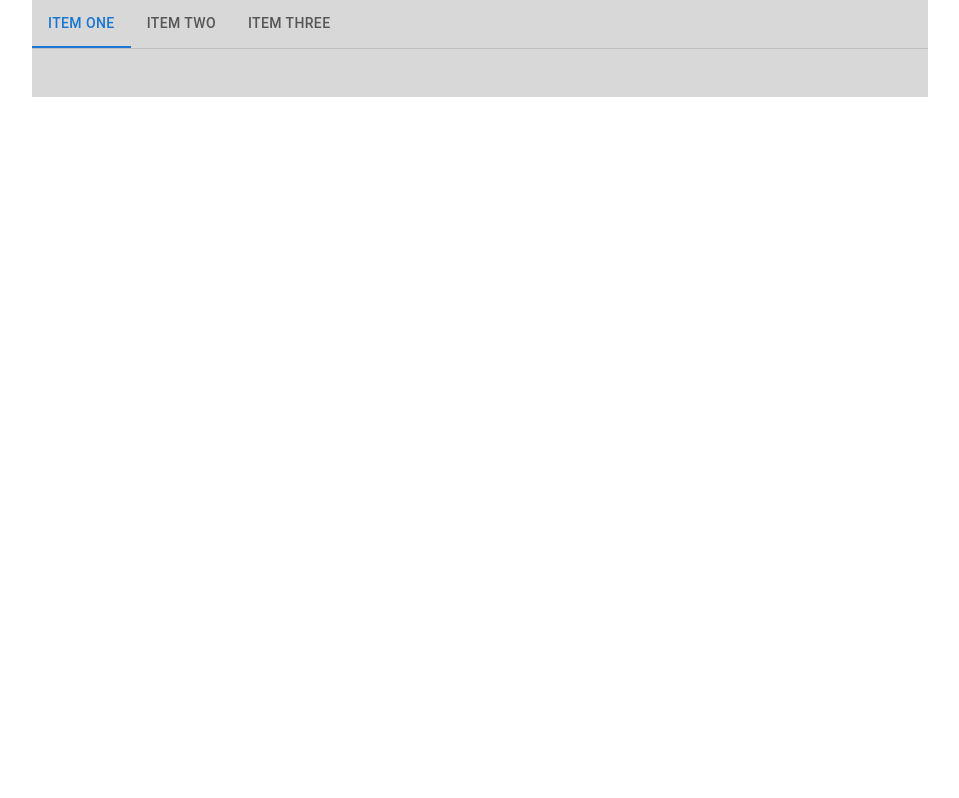
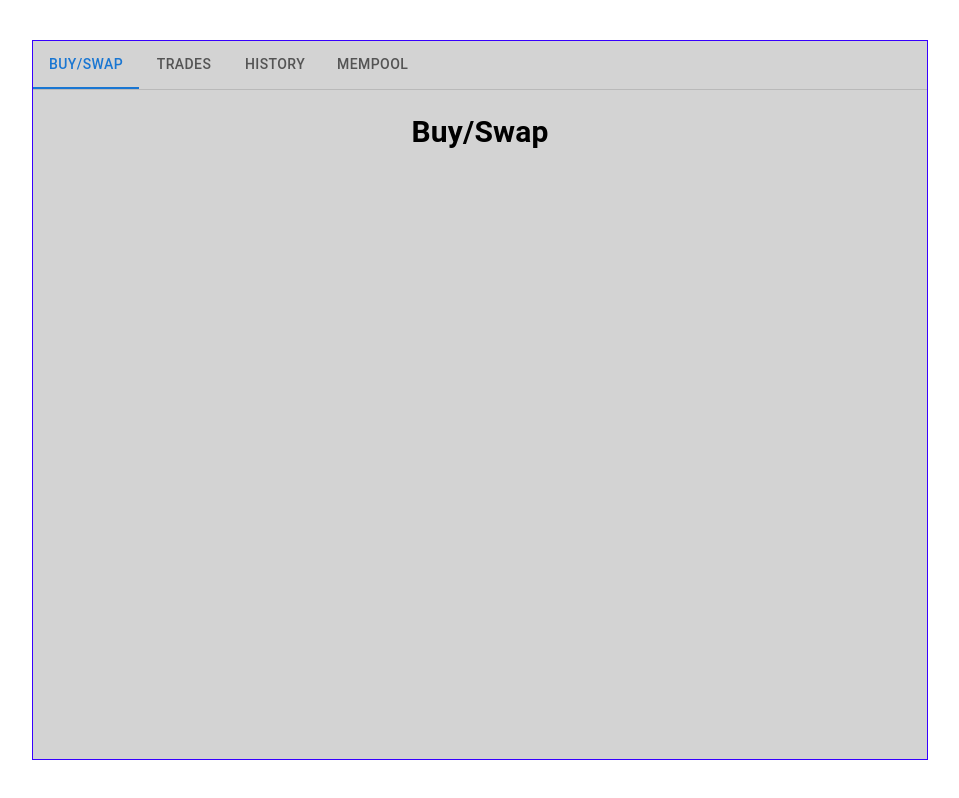
Before and after one commit to stainless-nata/DEX-Bot, a React (Create React App) app: page / in a window 1280 px wide. Shown: the whole page, without its empty margins (160-1119 px from the left). Built offline with nearby package versions, Linux system fonts and the light colour scheme.

Commit message:
add tailwind css

```diff
--- a/package.json
+++ b/package.json
@@ -38,5 +38,8 @@
       "last 1 firefox version",
       "last 1 safari version"
     ]
+  },
+  "devDependencies": {
+    "tailwindcss": "^3.3.2"
   }
 }
--- a/src/components/Main.js
+++ b/src/components/Main.js
@@ -21,9 +21,10 @@ export default function Main() {
             <TabContext value={value}>
                 <Box sx={{ borderBottom: 1, borderColor: 'divider' }}>
                 <TabList onChange={handleChange} aria-label="lab API tabs example">
-                    <Tab label="Item One" value="1" />
-                    <Tab label="Item Two" value="2" />
-                    <Tab label="Item Three" value="3" />
+                    <Tab label="Buy/Swap" value="1" />
+                    <Tab label="Trades" value="2" />
+                    <Tab label="History" value="3" />
+                    <Tab label="Mempool" value="4" />
                 </TabList>
                 </Box>
                 <TabPanel value="1">
@@ -35,6 +36,9 @@ export default function Main() {
                 <TabPanel value="3">
 
                 </TabPanel>
+                <TabPanel value="4">
+
+                </TabPanel>
             </TabContext>
         </Box>
     </div>
--- a/src/components/Swap.js
+++ b/src/components/Swap.js
@@ -1,6 +1,7 @@
 export default function Swap() {
     return (
-        <div className="swap-container">
+        <div>
+            <p className="text-3xl font-bold">Buy/Swap</p>
         </div>
     )
 }
--- a/src/css/Main.css
+++ b/src/css/Main.css
@@ -1,9 +1,8 @@
 .main-container {
-    background-color: #00000027;
+    background-color: #d3d3d3;
+    border: 1px solid #3700ff;
     width: 70%;
     margin-left: 15%;
+    margin-top: 5vh;
+    height: 90vh;
 }
-
-.swap-container {
-
-}
--- a/src/index.css
+++ b/src/index.css
@@ -1,3 +1,6 @@
+@tailwind base;
+@tailwind components;
+@tailwind utilities;
 body {
   margin: 0;
   font-family: -apple-system, BlinkMacSystemFont, 'Segoe UI', 'Roboto', 'Oxygen',
--- /dev/null
+++ b/tailwind.config.js
@@ -0,0 +1,10 @@
+/** @type {import('tailwindcss').Config} */
+module.exports = {
+  content: [
+    "./src/**/*.{js,jsx,ts,tsx}",
+  ],
+  theme: {
+    extend: {},
+  },
+  plugins: [],
+}
```
Also changed, not shown: 1 other file (tests, documents, lock files or other folders).
